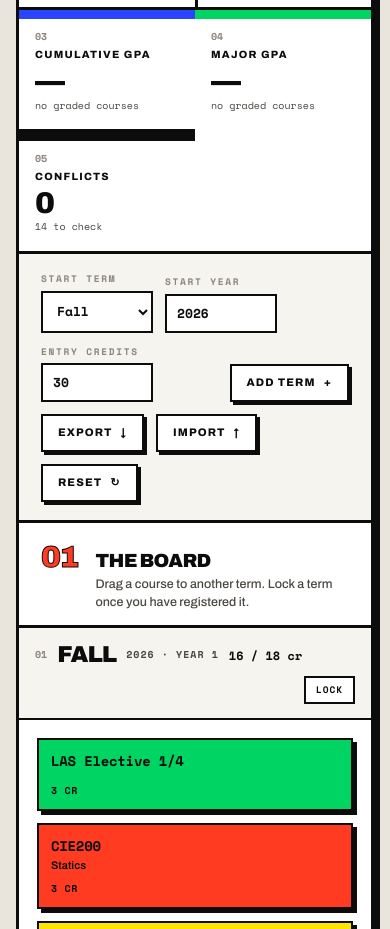
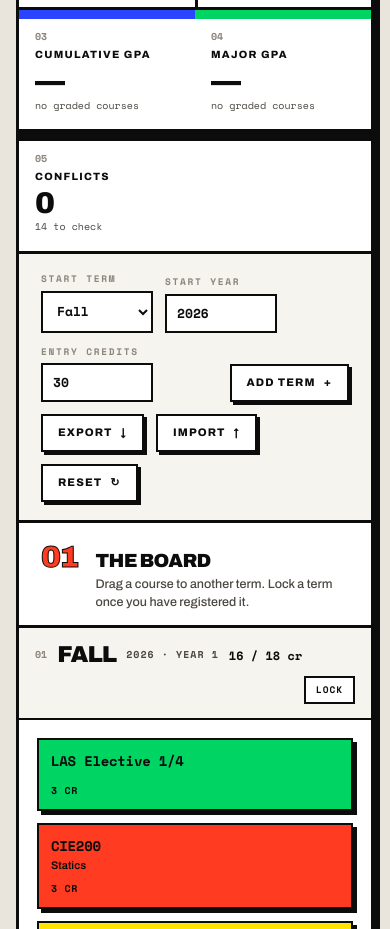
Before and after one commit to Alex-Obeid/lau-course-map, a plain HTML site: page index.html in a window 390 px wide. Shown: the part 1140-2069 px from the top of the page. Drawn offline with nearby package versions, Linux system fonts and the light colour scheme.

Commit message:
Close the gap the stat bar leaves when it wraps
Five cells never divide evenly into the three- and two-column grids the
narrower breakpoints use, so the last row ended with an empty slot showing
through. The conflicts cell now takes the slack and spans it.

Checked at 1000 and 700 wide: both rows measure the full bar width, and the
nav's institution cell already spanned correctly.

Co-Authored-By: Claude Opus 5 <noreply@anthropic.com>

```diff
--- a/styles.css
+++ b/styles.css
@@ -1044,6 +1044,9 @@ b, strong { font-weight: 800; }
   .statbar { grid-template-columns: repeat(3, 1fr); }
   .stat:nth-child(4) { border-left: 0; }
   .stat:nth-child(n+4) { border-top: var(--rule) solid var(--ink); }
+  /* five cells into an even grid: the last one takes the slack rather than
+     leaving a hole in the row */
+  .stat:nth-child(5) { grid-column: span 2; }
   .legend-grid { grid-template-columns: repeat(2, 1fr); }
   .legend-block:nth-child(3) { border-left: 0; }
   .legend-block:nth-child(n+3) { border-top: var(--rule-sm) solid var(--ink); }
```
